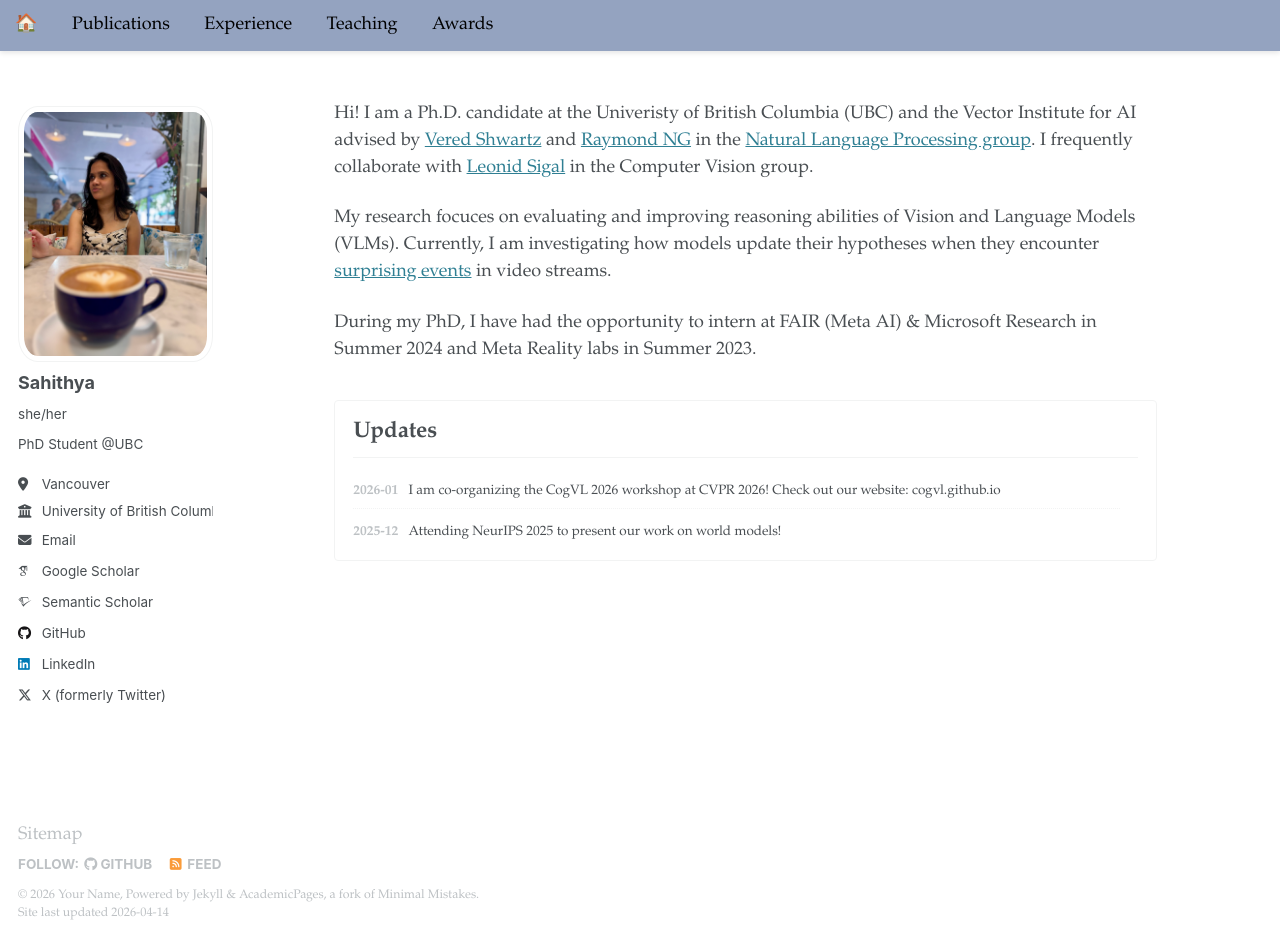
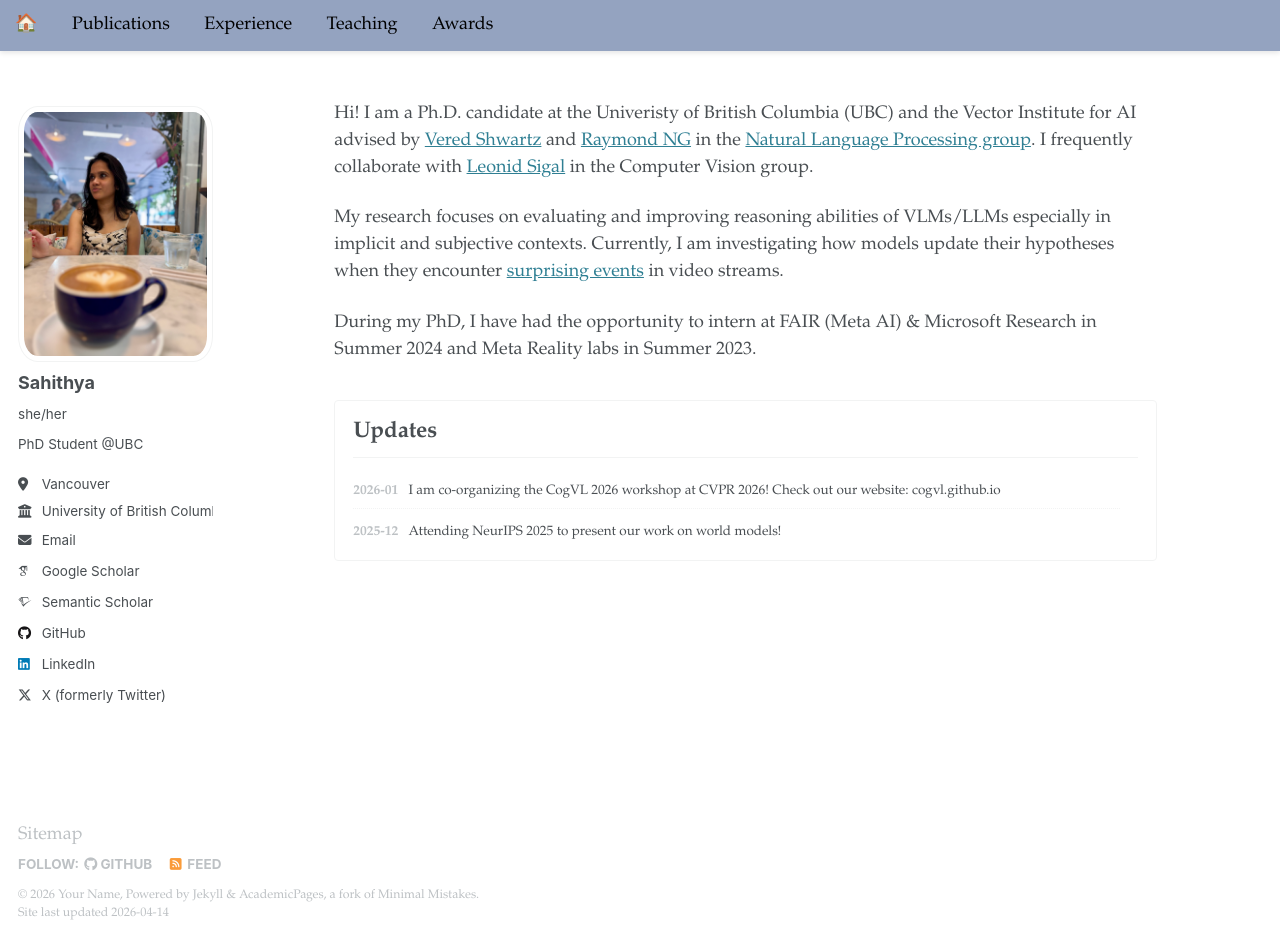
Before and after one commit to sahithyaravi/sahithyaravi.github.io, a Jekyll site: the page built from _pages/about.md, in a window 1280 px wide and 941 px high. Built offline with Jekyll 4.4.1, drawn with Linux system fonts in a browser that asks for light colours; some web fonts are replaced.

Commit message:
fix typo

```diff
--- a/_pages/about.md
+++ b/_pages/about.md
@@ -9,8 +9,7 @@ redirect_from:
 
 Hi! I am a Ph.D. candidate at the Univeristy of British Columbia (UBC) and the Vector Institute for AI advised by [Vered Shwartz](https://www.cs.ubc.ca/~vshwartz/) and [Raymond NG](https://www.cs.ubc.ca/people/raymond-ng) in the [Natural Language Processing group](http://www.cs.ubc.ca/cs-research/lci/research-groups/natural-language-processing/). I frequently collaborate with [Leonid Sigal](https://www.cs.ubc.ca/~lsigal/) in the Computer Vision group.
 
-My research focuces on evaluating and improving reasoning abilities of Vision and Language Models (VLMs).
-Currently, I am investigating how models update their hypotheses when they encounter [surprising  events](https://arxiv.org/abs/2509.23433) in video streams.
+My research focuses on evaluating and improving reasoning abilities of VLMs/LLMs especially in implicit and subjective contexts. Currently, I am investigating how models update their hypotheses when they encounter [surprising  events](https://arxiv.org/abs/2509.23433) in video streams.
 
 During my PhD, I have had the opportunity to intern at FAIR (Meta AI) & Microsoft Research in Summer 2024 and Meta Reality labs in Summer 2023.
 
```
